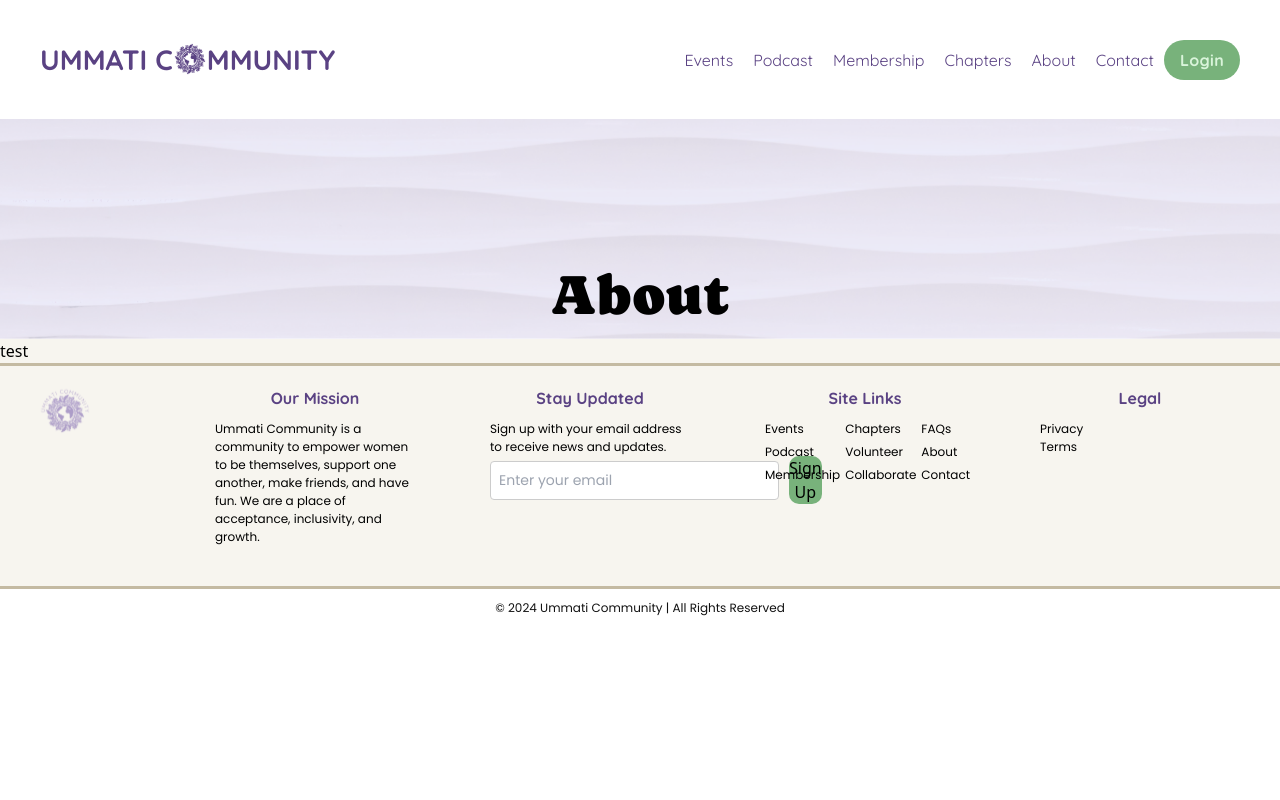
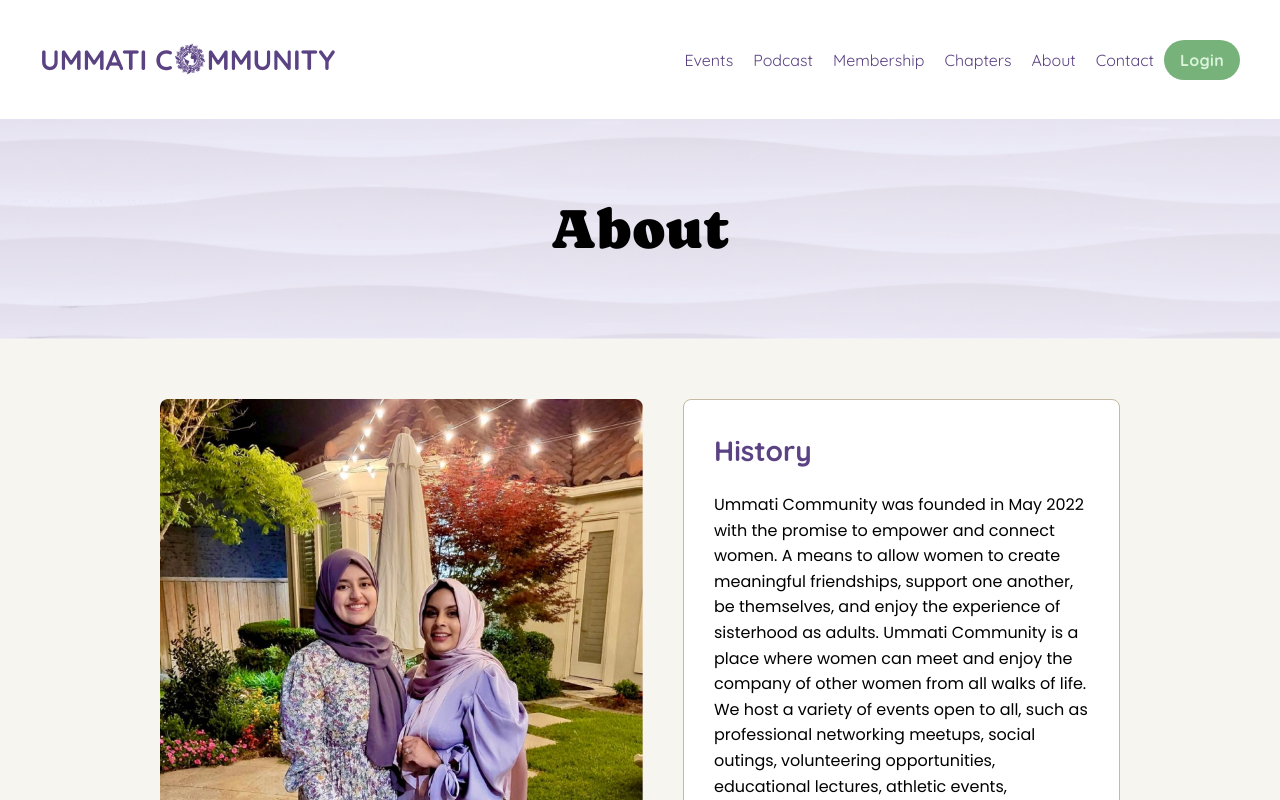
Before and after one commit to ekkomediaprojects/ummati-frontend, a React (Create React App) app: page /about in a window 1280 px wide. Shown: the top 800 px of the page. Built offline with nearby package versions, Linux system fonts and the light colour scheme.

Commit message:
about us page content added

```diff
--- a/src/pages/About.js
+++ b/src/pages/About.js
@@ -1,34 +1,56 @@
+// src/pages/About.js
 import React from 'react';
 import Header from '../components/Header';
 import Footer from '../components/Footer';
 import bannerImage from '../assets/images/purpleBanner.png';
+import aboutImage from '../assets/images/AboutImage.png';
 import '../assets/fonts/Poppins-Regular.ttf';
 
 const About = () => (
     <div>
         <Header />
+
         {/* Banner Section */}
         <div style={styles.banner}>
             <h1 style={styles.bannerText}>About</h1>
         </div>
+
         {/* Main Content Section */}
         <div style={styles.contentSection}>
-   test
+            <div style={styles.mainContent}>
+                {/* Image Section */}
+                <div style={styles.imageContainer}>
+                    <img src={aboutImage} alt="About Us" style={styles.aboutImage} />
+                </div>
+
+                {/* Text Section */}
+                <div style={styles.textBox}>
+                    {/* History Section */}
+                    <div style={styles.sectionTitle}>History</div>
+                    <p style={styles.sectionText}>
+                        Ummati Community was founded in May 2022 with the promise to empower and connect women. A means to allow women to create meaningful friendships, support one another, be themselves, and enjoy the experience of sisterhood as adults. Ummati Community is a place where women can meet and enjoy the company of other women from all walks of life. We host a variety of events open to all, such as professional networking meetups, social outings, volunteering opportunities, educational lectures, athletic events, playdates for kids, and gatherings for moms. Ummati Community is run solely by volunteers. We operate based on the suggestions and feedback of our community and are always open to new ideas for events. We are also accepting volunteers to help with planning and operations.
+                    </p>
+
+                    {/* Our People Section */}
+                    <div style={styles.sectionTitle}>Our People</div>
+                    <p style={styles.sectionText}>
+                        Our people are the backbone of Ummati Community. Our members and volunteers work together to make every event a success and ensure that the community remains a welcoming and supportive environment for all.
+                    </p>
+                </div>
+            </div>
         </div>
 
         <Footer />
     </div>
-
 );
 
 const styles = {
     banner: {
         width: '100%',
-      height: '220px', // Adjust height as needed
+        height: '220px',
         backgroundImage: `url(${bannerImage})`,
-      backgroundSize: 'cover',       // Ensures image covers the entire banner
-      backgroundPosition: 'center',  // Centers the background image
-      position: 'relative', // Allows absolute positioning for inner elements
+        backgroundSize: 'cover',
+        backgroundPosition: 'center',
         display: 'flex',
         justifyContent: 'center',
         alignItems: 'center',
@@ -37,13 +59,53 @@ const styles = {
         color: 'black',
         fontFamily: 'Caprasimo',
         fontSize: '56px',
-      position: 'absolute',     // Position text absolutely within the banner
-      top: '80%',               // Position the text two-thirds down within the banner
-      transform: 'translateY(-50%)',
     },
-
     contentSection: {
         background: '#F7F5EF',
+        padding: '60px 160px',
+        display: 'flex',
+        justifyContent: 'center',
+    },
+    mainContent: {
+        display: 'flex',
+        gap: '40px',
+        maxWidth: '1200px',
+        width: '100%',
+    },
+    imageContainer: {
+        flexShrink: 0,
+        borderRadius: '8px',
+        overflow: 'hidden',
+        width: '483px',
+        height: '718px',
+        background: `url(${aboutImage}) no-repeat center center / cover`,
+    },
+    aboutImage: {
+        width: '100%',
+        height: '100%',
+        borderRadius: '8px',
+    },
+    textBox: {
+        background: 'white',
+        borderRadius: '8px',
+        border: '1px solid #C4BAA2',
+        padding: '30px',
+        display: 'flex',
+        flexDirection: 'column',
+        gap: '20px',
+    },
+    sectionTitle: {
+        color: '#5A4283',
+        fontSize: '28px',
+        fontFamily: 'Quicksand',
+        fontWeight: '700',
+    },
+    sectionText: {
+        color: 'black',
+        fontSize: '16px',
+        fontFamily: 'Poppins',
+        fontWeight: '400',
+        lineHeight: '1.6',
     },
 };
 
```
Lines whose indentation alone changed are shown as unchanged.
